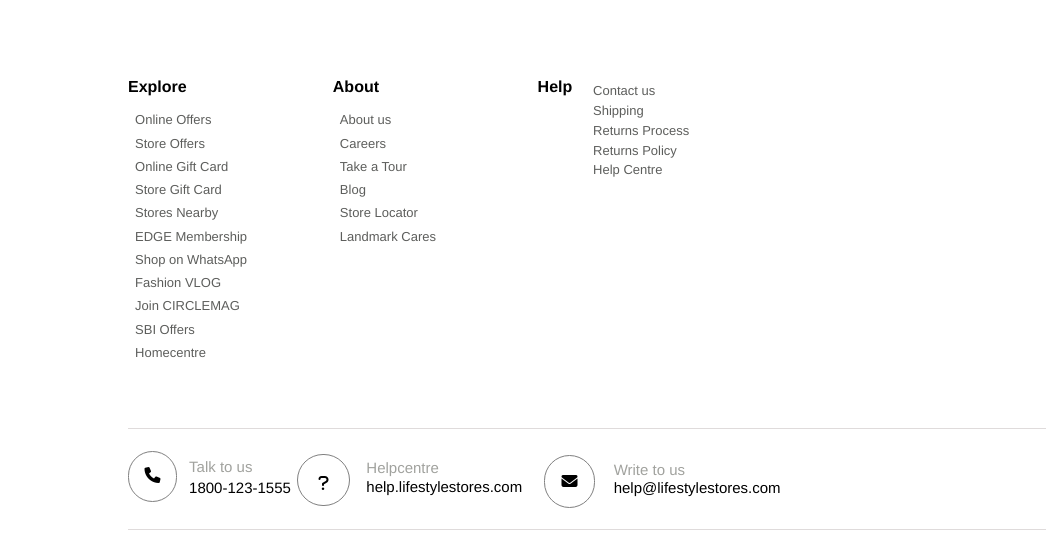
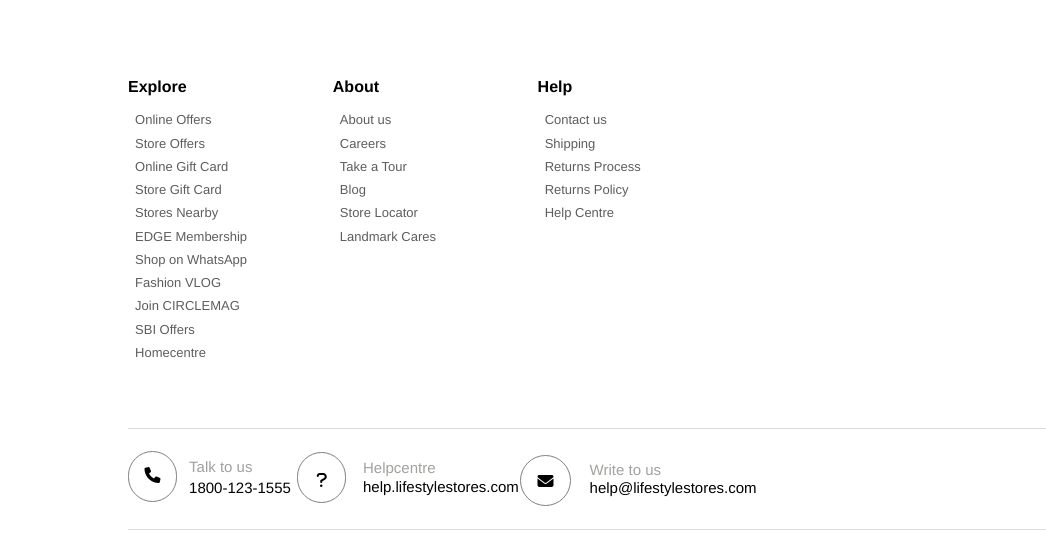
Before and after one commit to TahiR-ManzooR-110/Lifestylestores-Clone-, a plain HTML site: page footer.html in a window 1280 px wide. Shown: the part 569-1117 px from the top of the page, 0-1046 px from the left. Drawn offline with Linux system fonts and the light colour scheme.

Commit message:
little modification in footer

```diff
--- a/components/footer.js
+++ b/components/footer.js
@@ -124,7 +124,7 @@ function footer(){
           <p>1800-123-1555</p>
         </div>
       </div>
-      <div id="help">
+      <div id="helpcentre">
         <i class="fa-solid fa-question"></i>
         <div id="con_usII">
           <p>Helpcentre</p>
--- a/styles/footer.css
+++ b/styles/footer.css
@@ -167,7 +167,7 @@ body {
   width: 180%;
 }
 #phone,
-#help,
+#helpcentre,
 #writetous {
   display: flex;
 }
@@ -179,12 +179,13 @@ body {
   border-radius: 35px;
   margin-right: 10%;
 }
-#help > i {
+#helpcentre > i {
   border: 1px solid grey;
-  height: 10px;
+  height: 7px;
   margin-left: -28%;
-  padding: 12%;
-  margin-top: 15%;
+  padding: 11%;
+  padding-bottom: 14%;
+  margin-top: 14%;
   border-radius: 50px;
   margin-right: 10%;
 }
@@ -193,7 +194,8 @@ body {
   height: 18px;
   padding: 9%;
   margin-top: 14%;
-  margin-left: -35%;
+  padding-bottom: 8%;
+  margin-left: -48%;
   border-radius: 35px;
   margin-right: 10%;
 }
```
